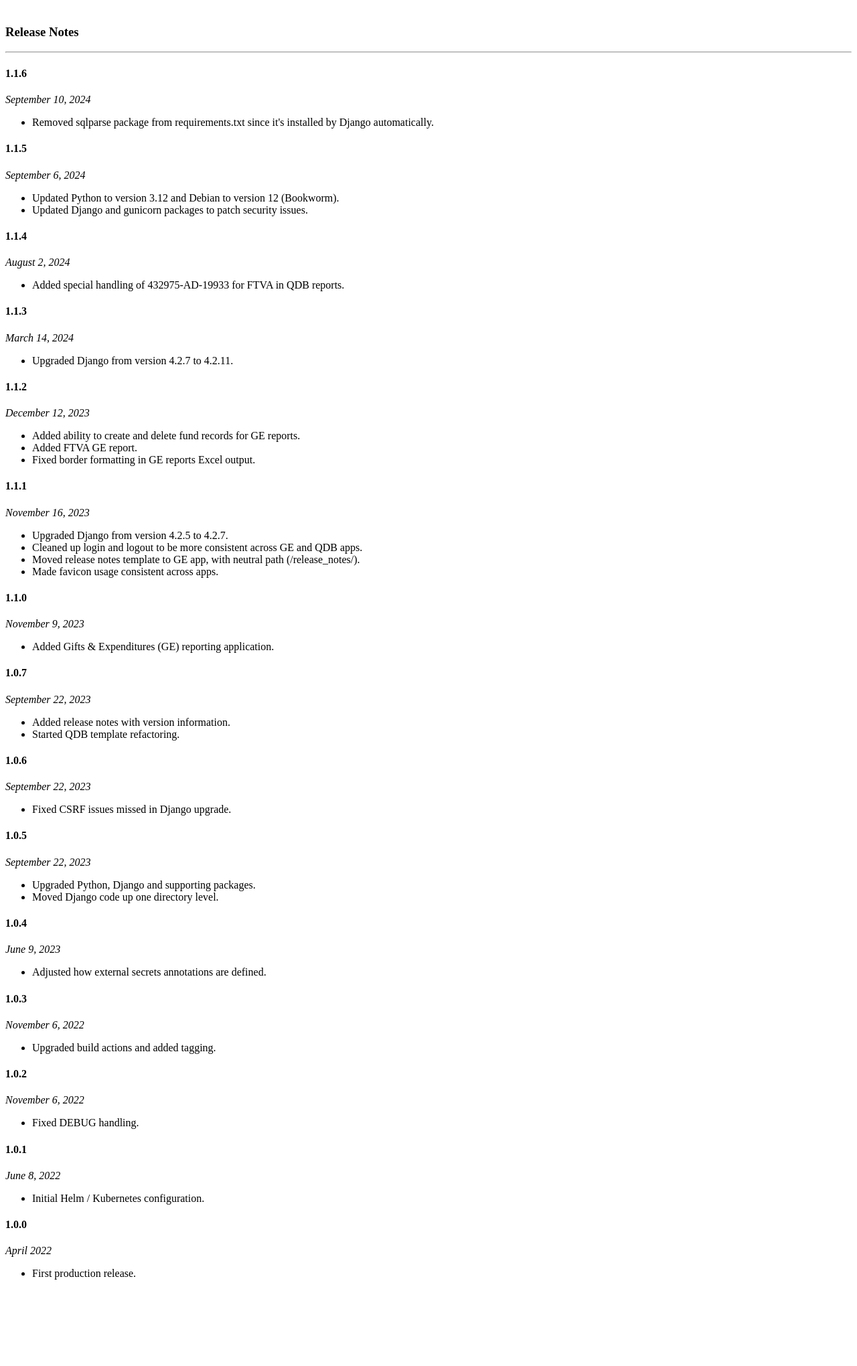
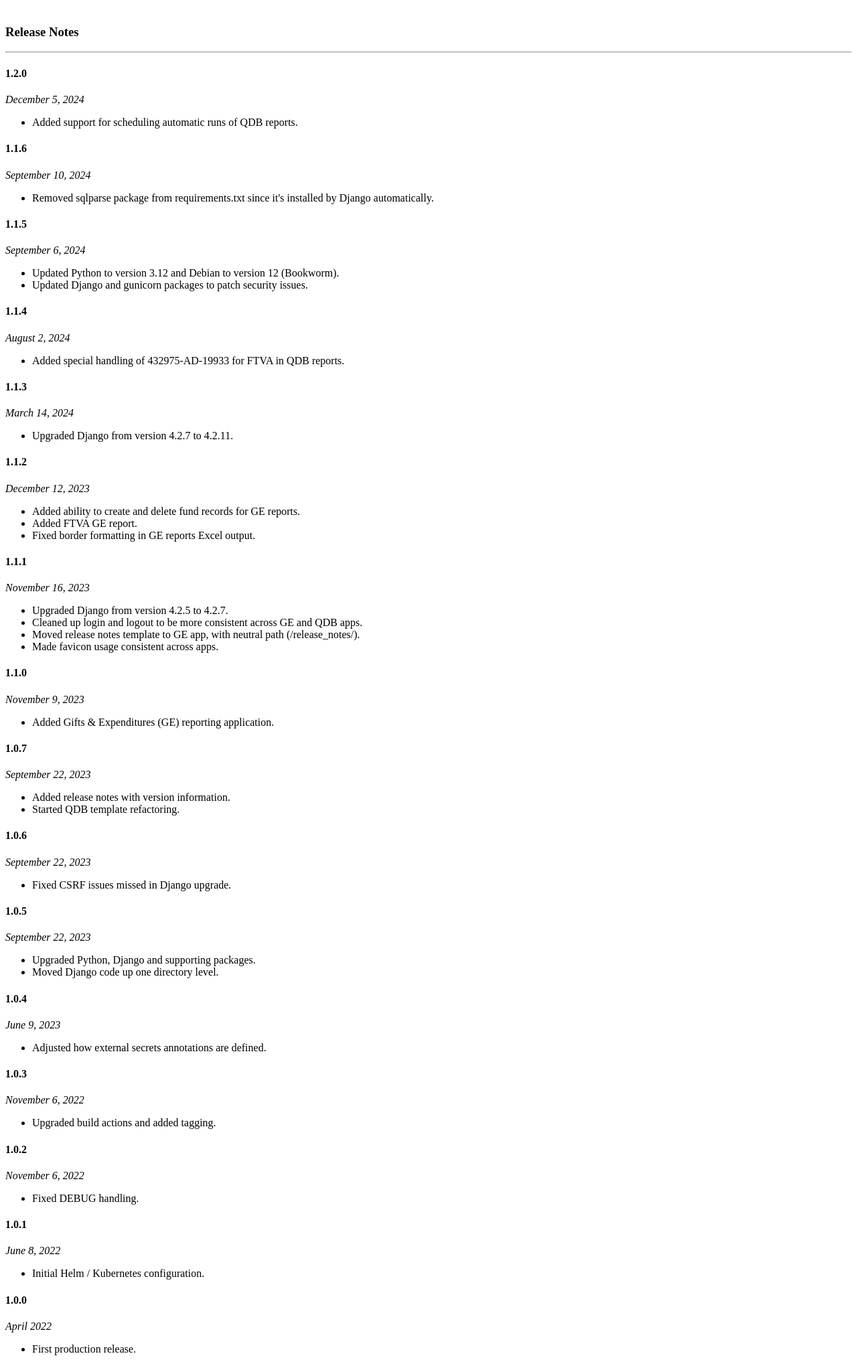
Before and after one commit to UCLALibrary/LBS, a Django app: page /release_notes/ in a window 1280 px wide. Shown: the part 48-2088 px from the top of the page at 67% size. Before the commit the page ends 1959 px from the top, so only its background shows below. Run offline with Django 3.2, Linux system fonts and the light colour scheme; a user stored in the database is signed in; parts of the project's set-up code (start-up, migrations or seed data) failed here and were passed over.

Commit message:
Added release notes and tagged as version 1.2.0 for deployment

```diff
--- a/charts/prod-lbs-values.yaml
+++ b/charts/prod-lbs-values.yaml
@@ -6,7 +6,7 @@ replicaCount: 1
 
 image:
   repository: uclalibrary/lbs
-  tag: 1.1.6
+  tag: 1.2.0
   pullPolicy: Always
 
 nameOverride: ""
--- a/ge/templates/ge/release_notes.html
+++ b/ge/templates/ge/release_notes.html
@@ -3,6 +3,12 @@
 {% block content %}
 <h3>Release Notes</h3>
 <hr/>
+
+<h4>1.2.0</h4>
+<p><i>December 5, 2024</i></p>
+<ul>
+    <li>Added support for scheduling automatic runs of QDB reports.</li>
+</ul>
 
 <h4>1.1.6</h4>
 <p><i>September 10, 2024</i></p>
```
